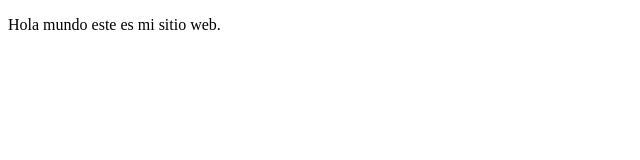
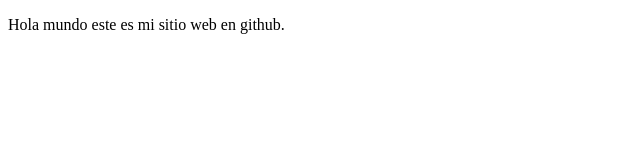
Before and after one commit to dhiram21/proyectoDemoCursoPrework, a plain HTML site: page index.html in a window 1280 px wide. Shown: the full height of the page, 0-640 px from the left. Drawn offline with Linux system fonts and the light colour scheme.

Commit message:
cambios agregados al sitio web

```diff
--- a/index.html
+++ b/index.html
@@ -7,6 +7,6 @@
     <title>Hola Mundo</title>
 </head>
 <body>
-    <p>Hola mundo este es mi sitio web.</p>
+    <p>Hola mundo este es mi sitio web en github.</p>
 </body>
 </html>
```
